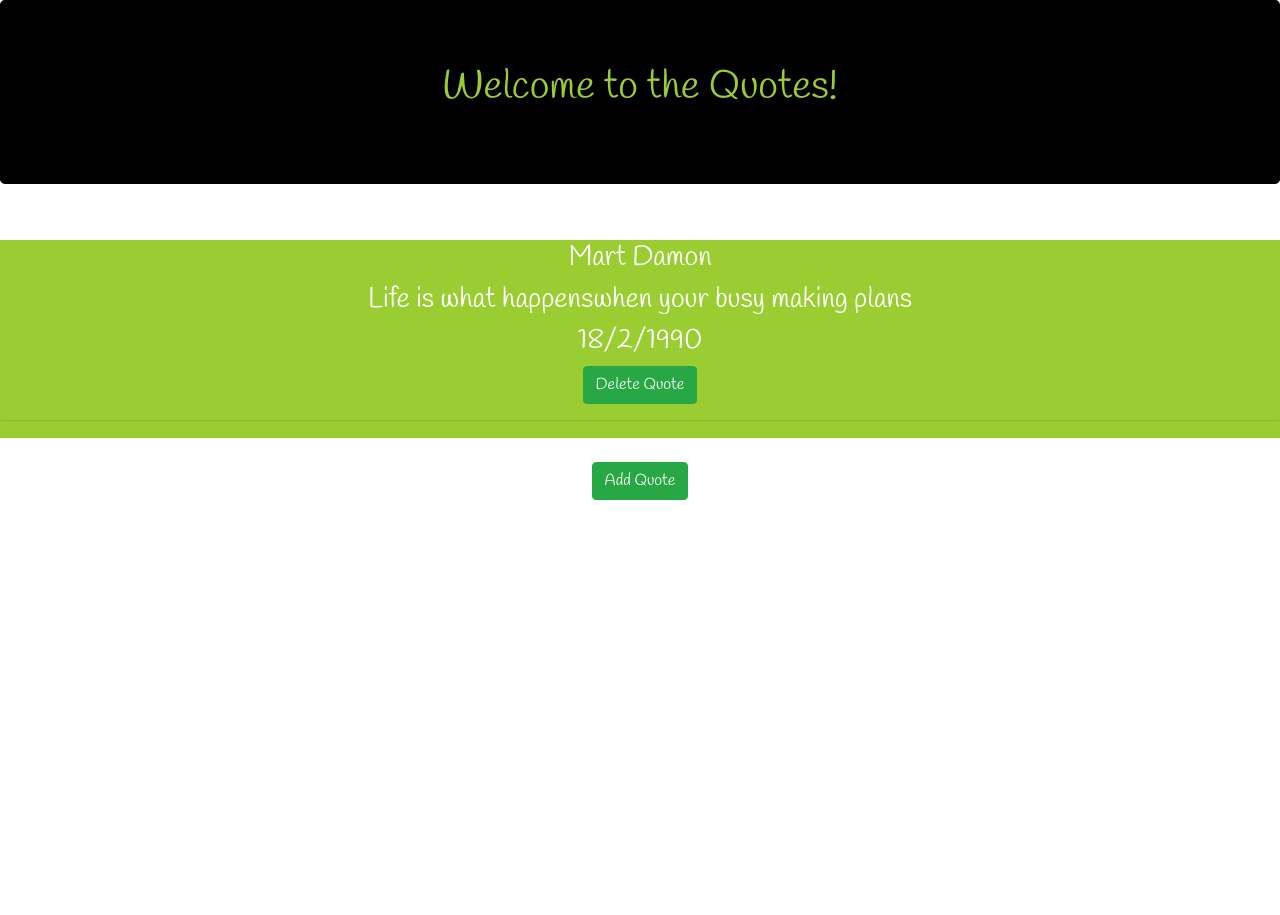
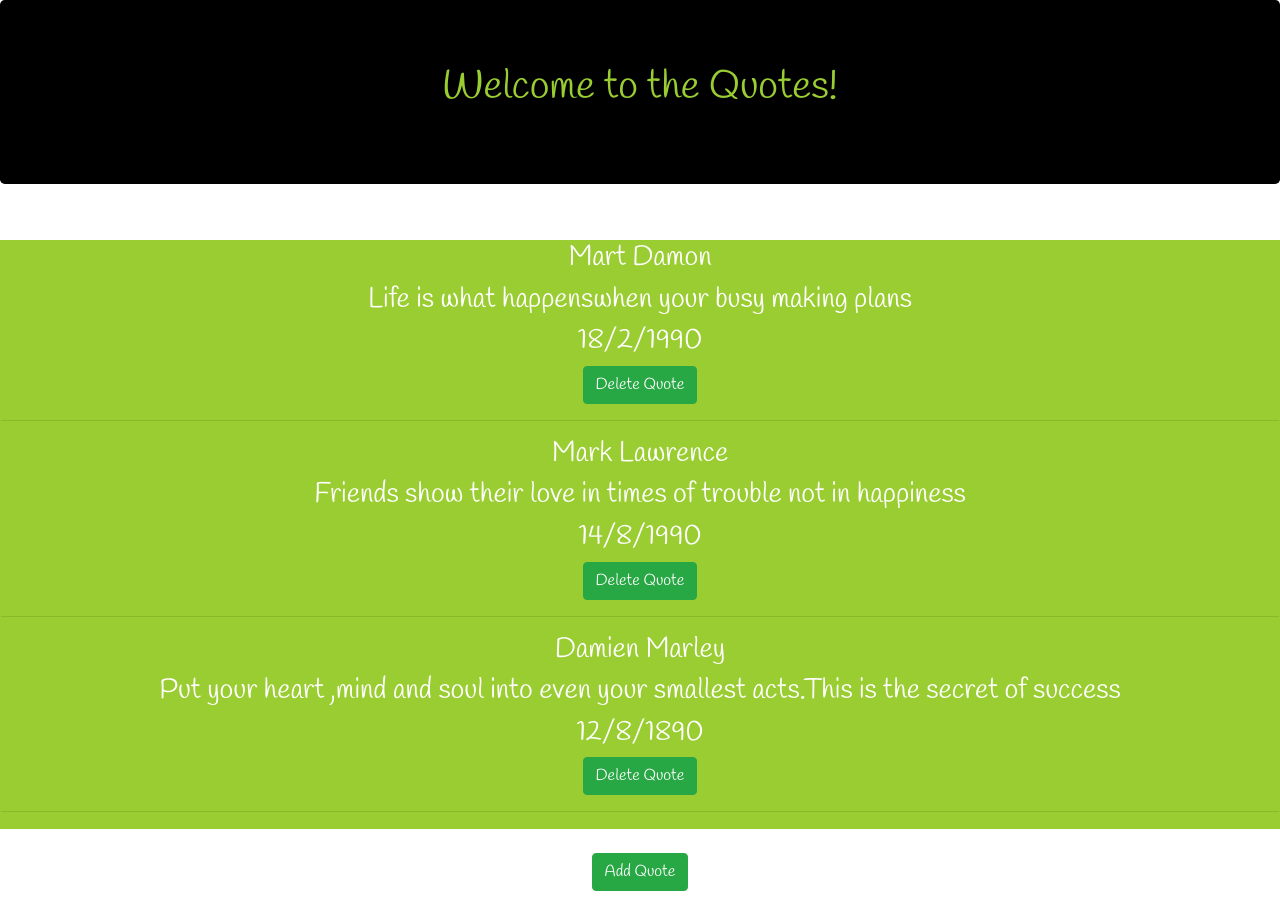
Before and after one commit to Anne56njeri/Quotes, an Angular app: page / in a window 1280 px wide. Before the commit the page ends 800 px from the top, so only its background shows below. Built offline with nearby package versions, Linux system fonts and the light colour scheme.

Commit message:
Added a delete button that confirms if user is to delete and deletes quote

```diff
--- a/src/app/app.component.html
+++ b/src/app/app.component.html
@@ -11,7 +11,7 @@
 <h3>{{quote.name}}</h3>
 <h3>{{quote.quote}}</h3>
 <h3>{{quote.date}}</h3>
-<button class="btn btn-success" (click)= 'quoteDelete(true)' >Delete Quote</button>
+<button class="btn btn-success" (click)= 'quoteDelete()' >Delete Quote</button>
 <hr>
 </div>
 
--- a/src/app/app.component.ts
+++ b/src/app/app.component.ts
@@ -10,7 +10,9 @@ export class AppComponent {
 
 
   quotes = [
-    new Quotes ("Mart Damon","Life is what happenswhen your busy making plans","18/2/1990")
+    new Quotes (1, "Mart Damon","Life is what happenswhen your busy making plans","18/2/1990"),
+    new Quotes (2, "Mark Lawrence","Friends show their love in times of trouble not in happiness","14/8/1990"),
+    new Quotes (3, "Damien Marley","Put your heart ,mind and soul into even your smallest acts.This is the secret of success","12/8/1890"),
     ]
 
     addNewQuote(Quote){
@@ -18,4 +20,11 @@ export class AppComponent {
 
     }
 
+    quoteDelete(index){
+      let toDelete=confirm(`Are you sure you want to delete this quote`)
+      if (toDelete){
+        this.quotes.splice(index,1)
+      }
+    }
+
   }
--- a/src/app/items.ts
+++ b/src/app/items.ts
@@ -1,4 +1,4 @@
 export class Quotes {
 
-  constructor(public name:string, public quote:string, public date:string){}
+  constructor( public id :number, public name:string, public quote:string, public date:string){}
 }
--- a/src/app/quote-form/quote-form.component.ts
+++ b/src/app/quote-form/quote-form.component.ts
@@ -8,8 +8,10 @@ import { Quotes} from '../items'
 export class QuoteFormComponent implements OnInit {
 public showQuote: boolean;
 
-newQuote=new Quotes('','','');
+newQuote=new Quotes( 0,'','','');
 @Output() addQuote=new EventEmitter<Quotes>();
+
+
 
 submitQuote(){
   this.addQuote.emit(this.newQuote);
```
Also changed, not shown: 3 other files (tests, documents, lock files or other folders).
